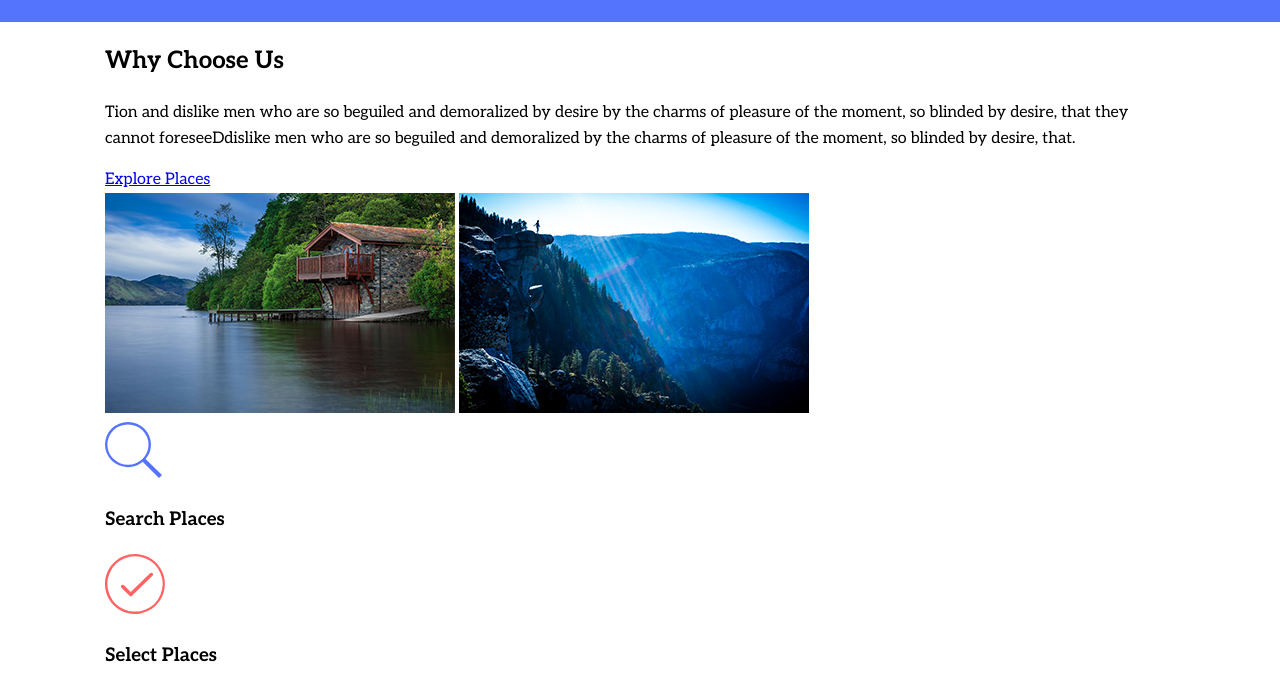
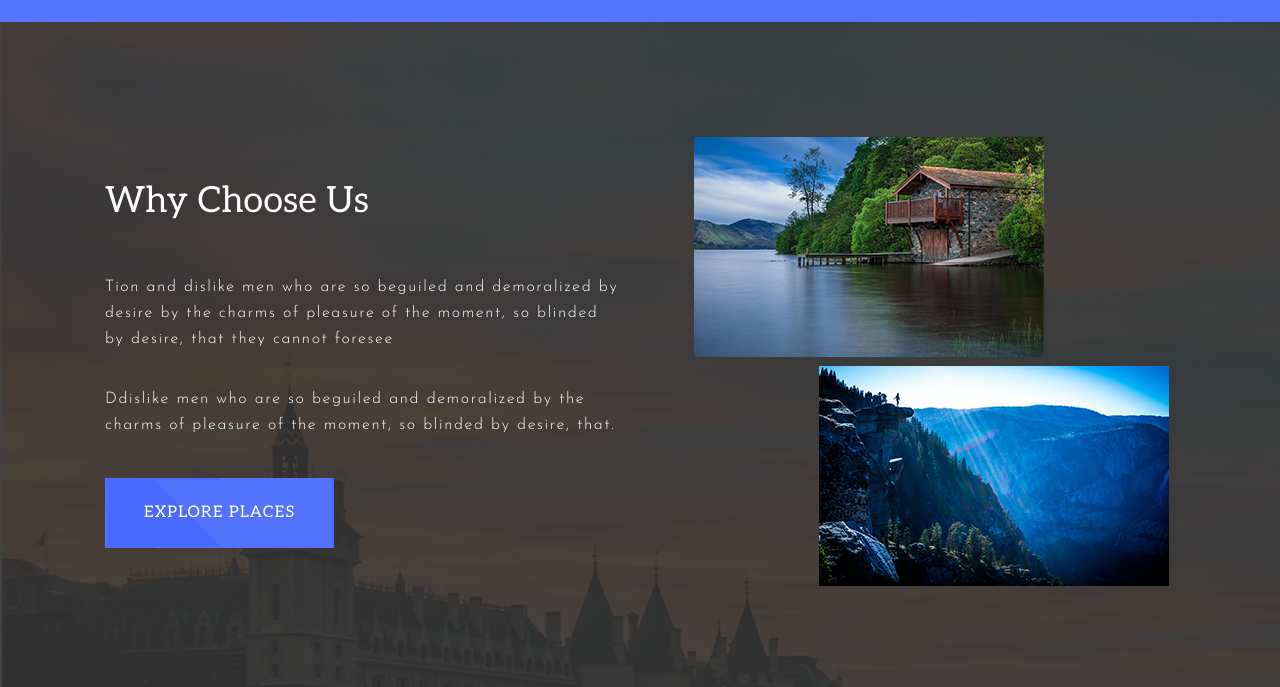
Before and after one commit to KarpovaIryna/Bhromaon, a website: page index.html in a window 1280 px wide. Shown: the part 778-1465 px from the top of the page. Drawn offline with Linux system fonts and the light colour scheme; grey boxes are pictures that could not be loaded.

Commit message:
first commit

```diff
--- a/scss/style.scss
+++ b/scss/style.scss
@@ -207,16 +207,22 @@ body {
     margin: 0;
     text-transform: uppercase;
     color: #fff;
-    font: 700 48px/1 "Josefin Sans", sans-serif;
+    font: 700 36px/1 "Josefin Sans", sans-serif;
     letter-spacing: 0.1em;
-    padding-bottom: 5px;
+	 padding-bottom: 5px;
+	 @media screen and (min-width:640px){
+		font: 700 48px/1 "Josefin Sans", sans-serif;
+	 }
   }
   &__description {
     margin: 0;
     color: #fff;
-    font: 300 22px/26px "Josefin Sans", sans-serif;
+    font: 300 16px/26px "Josefin Sans", sans-serif;
     letter-spacing: 0.31em;
-    padding-bottom: 50px;
+	 padding-bottom: 50px;
+	 @media screen and (min-width:640px){
+		font: 300 22px/26px "Josefin Sans", sans-serif;
+	 }
   }
   &__scroll{
 	  display: flex;
@@ -248,7 +254,6 @@ body {
 		bottom:20%;
 	}
 }
-
 .bounceIn {
 	-webkit-animation-name: bounceIn;
 	animation-name: bounceIn;
@@ -274,16 +279,21 @@ body {
     padding: 0;
     width: 500px;
 	 text-align: center;
-
+outline: none;
     &::placeholder {
       font: 300 14px/26px "Josefin Sans", sans-serif;
-      letter-spacing: 0.2em;
+		letter-spacing: 0.2em;
+		color:#999999;
     }
     &:placeholder-shown {
       text-overflow: ellipsis;
 	 }
+	 &:focus::placeholder{
+		color:transparent;
+	 }
 	 &:hover, &:focus{
 		 background-color:#84848249;
+
 	 }
 	 @media screen and (min-width:640px){
 		 width: 100%;
@@ -325,3 +335,87 @@ body {
 	 }
   }
 }
+.ba-choose{
+	background-image: url(../img/bg-wcu.png);
+	background-repeat:no-repeat;
+	background-size: cover;
+	&__title{
+		margin:0;
+	}
+	&__wrapper{
+		display: flex;
+		flex-direction: column;
+		justify-content: space-between;
+		padding-top: 50px;
+			padding-bottom: 50px;
+		@media screen and (min-width:640px){
+			flex-direction: row;
+			padding-top: 115px;
+			padding-bottom: 120px;
+		}
+	}
+	&__explenation{
+color:#fff;
+width:100%;
+padding-bottom: 70px;
+@media screen and (min-width:640px){
+	width:48%;
+	display: flex;
+	justify-content: center;
+flex-direction: column;
+padding-bottom: 0;
+}
+	}
+	&__title{
+		font: 400 36px/1 "Aleo", serif;
+		padding-bottom: 55px;
+	}
+	&__text{
+		font: 300 16px/26px "Josefin Sans", sans-serif;
+		letter-spacing: 0.1em;
+		margin:0;
+		padding-bottom: 40px;
+		& span{
+			display: block;
+			padding-top: 34px;
+		}
+	}
+	&__link{
+text-transform: uppercase;
+text-decoration: none;
+color:#fff;
+font: 400 16px/26px "Aleo", serif;
+letter-spacing: 0.075em;
+background:   linear-gradient(45deg, rgba(73,106,254,1) 0%, rgba(73,106,254,1) 39%, rgba(84,115,253,1) 39%, rgba(84,115,253,1) 100%);
+padding:20px 37px;
+width: fit-content;
+border: 2px solid transparent;
+&:hover, &:focus{
+	border: 2px solid #fff;
+}
+	}
+	&__pictures{
+		width:100%;
+		@media screen and (min-width:640px){
+			width:45%;
+		}
+	}
+	&__haus{
+		padding-right: 32px;
+		@media screen and (min-width:640px){
+			padding-right: 50px;
+		}
+		@media screen and (min-width:1024px){
+			padding-right: 125px;
+		}
+	}
+	&__cliff{
+	padding-left: 32px;
+	@media screen and (min-width:640px){
+		padding-left: 50px;
+	}
+	@media screen and (min-width:1024px){
+		padding-left: 125px;
+	}
+	}
+}
```
Also changed, not shown: css/style.css, 1 other file.
